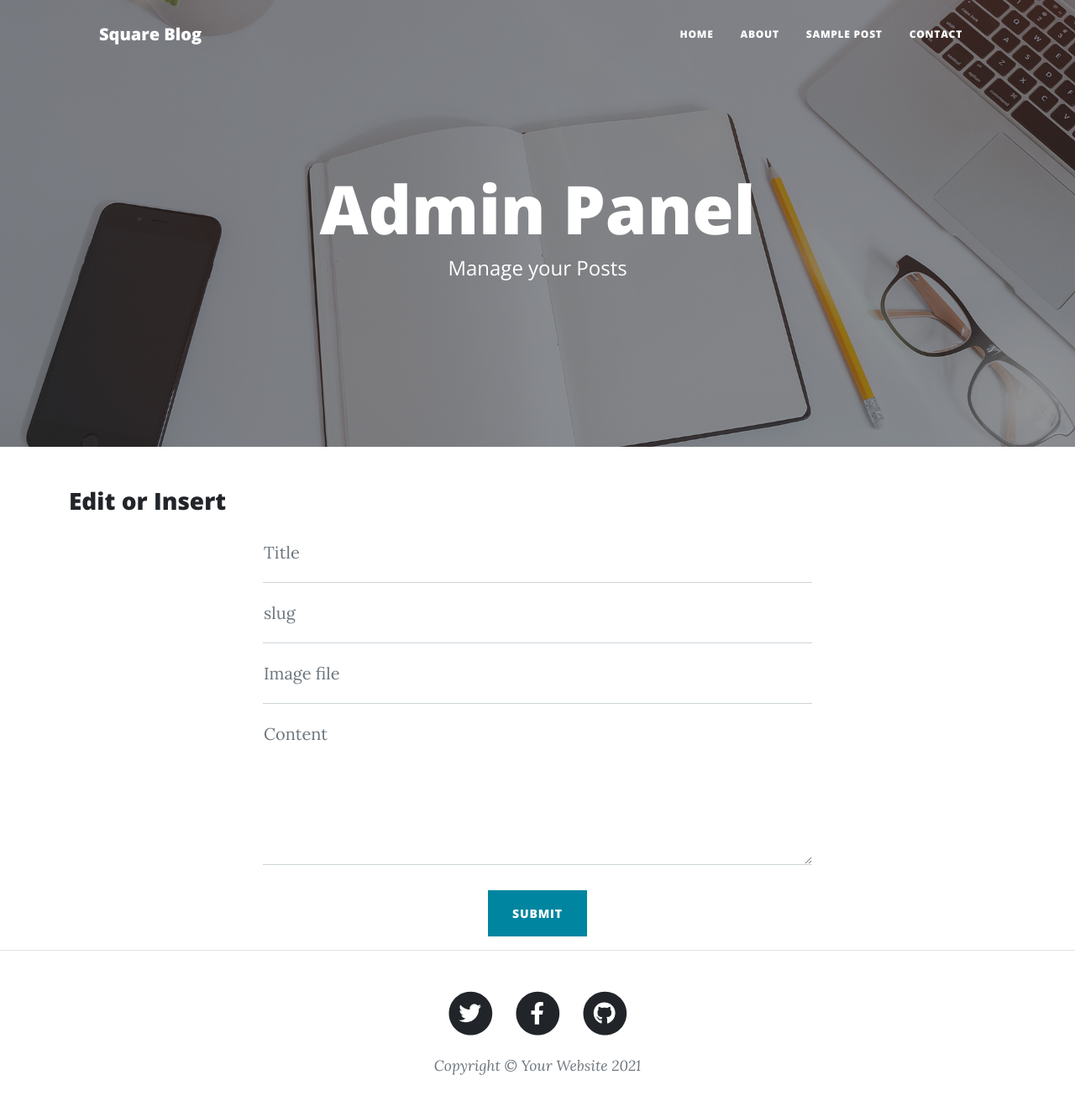
After one commit to soumyadeep28/Python-Blog, a Flask app: template templates/edit.html in a window 1280 px wide. The commit adds this page. Shown: the whole page at 84% size. Run offline with Flask 2, Linux system fonts and the light colour scheme; the template is opened without the code that fills it, so the values that code supplies are empty; some libraries are stand-ins or nearby versions.

Commit message:
updated edit.html file

```diff
--- a/main.py
+++ b/main.py
@@ -126,6 +126,25 @@ def post_route(post_slug):
     return render_template('post.html' , post=post)
 
 
+@app.route('/edit/<string:sno>' , methods=['POST' ,'GET'] )
+def edit(sno):
+    if 'user' in session and session['user']== params['admin_user']:
+        if request.method == 'POST' :
+            box_title = request.form.get('title')
+            box_slug = request.form.get('slug')
+            box_content = request.form.get('content')
+            box_img = request.form.get('img')
+
+            ''' Check serial number is 0 or not if 0 then it is creating new post and
+            if there is any other then it is editing'''
+
+            if sno == '0' :
+                post = Posts(title = box_title , slug =box_slug ,content = box_content , img_file = box_img , date = datetime.now() )
+                db.session.add(post)
+                db.session.commit()
+
+
+        return render_template('edit.html' , params = params)
 
 
 #------- to run the flask application----------
--- a/templates/dashboard.html
+++ b/templates/dashboard.html
@@ -45,8 +45,8 @@
                             <td>{{post.slug}}</td>
                             <td>{{post.date}}</td>
                             <td>{{post.img_file}}</td>
-                            <td> <button class=" btn "> Edit </button> </td>
-                            <td> <Button class="btn  "> Delete </Button> </td>
+                            <td> <a href="/edit/{{post.sno}}"><button class=" btn "> Edit </button> </a></td>
+                            <td> <a href="/delete/{{post.sno}}"></a><Button class="btn  "> Delete </Button> </a> </td>
                           </tr>
                           {% endfor %}
 
--- /dev/null
+++ b/templates/edit.html
@@ -0,0 +1,67 @@
+{% extends 'layout.html' %}
+
+{% block content %}
+<!-- Page Header-->
+<header class="masthead" style="background-image: url('{{ url_for('static' ,filename = 'img/home-bg.jpg')}}' ) ">
+    <div class="container position-relative px-4 px-lg-5">
+        <div class="row gx-4 gx-lg-5 justify-content-center">
+            <div class="col-md-10 col-lg-8 col-xl-7">
+                <div class="site-heading">
+                    <h1>Admin Panel</h1>
+                    <span class="subheading">Manage your Posts </span>
+                </div>
+            </div>
+        </div>
+    </div>
+</header>
+        <!-- Main Content-->
+        <div class="container">
+            <h3> Edit or Insert </h3>
+        </div>
+        <div class="container px-6 px-lg-2">
+            <div class="row gx-1 gx-lg-8 justify-content-center">
+                <div class="col-md-10 col-lg-8 col-xl-7">
+                    <!-- Post preview-->
+                    <form id="contactForm" method="POST">
+                        <div class="form-floating">
+                            <input class="form-control" name="title" id="name" type="text" placeholder="Enter Title..." data-sb-validations="required" />
+                            <label for="name">Title</label>
+                            <div class="invalid-feedback" data-sb-feedback="name:required">A name is required.</div>
+                        </div>
+                        <div class="form-floating">
+                            <input class="form-control" name="slug" id="slug" type="text" placeholder="Enter your Slug..." data-sb-validations="required,email" />
+                            <label for="email">slug</label>
+                            <div class="invalid-feedback" data-sb-feedback="email:required">An slug is required.</div>
+                            <div class="invalid-feedback" data-sb-feedback="email:email">slug is not valid.</div>
+                        </div>
+                        <div class="form-floating">
+                            <input class="form-control" name="img" id="img" type="text" placeholder="Enter your image..." data-sb-validations="required" />                            <label for="img">Image file</label>
+                            <div class="invalid-feedback" data-sb-feedback="image:required">A Image is required.</div>
+                        </div>
+                        <div class="form-floating">
+                            <textarea class="form-control" name ="content" id="content" placeholder="Enter your Content here..." style="height: 12rem" data-sb-validations="required"></textarea>                            <label for="phone">Content</label>
+                            <div class="invalid-feedback" data-sb-feedback="Content:required">Content is required.</div>
+                        </div>
+                        <br />
+                        <!-- Submit success message-->
+
+                        <div >
+                            <div class="text-center mb-3">
+                            <button  class="btn btn-primary text-uppercase" type="submit">Submit</button>
+                            </div>
+                        </div>
+
+
+                    </form>
+
+
+
+
+                    <!-- Pager-->
+                </div>
+            </div>
+        </div>
+        <!-- Footer-->
+
+
+{% endblock %}
```
